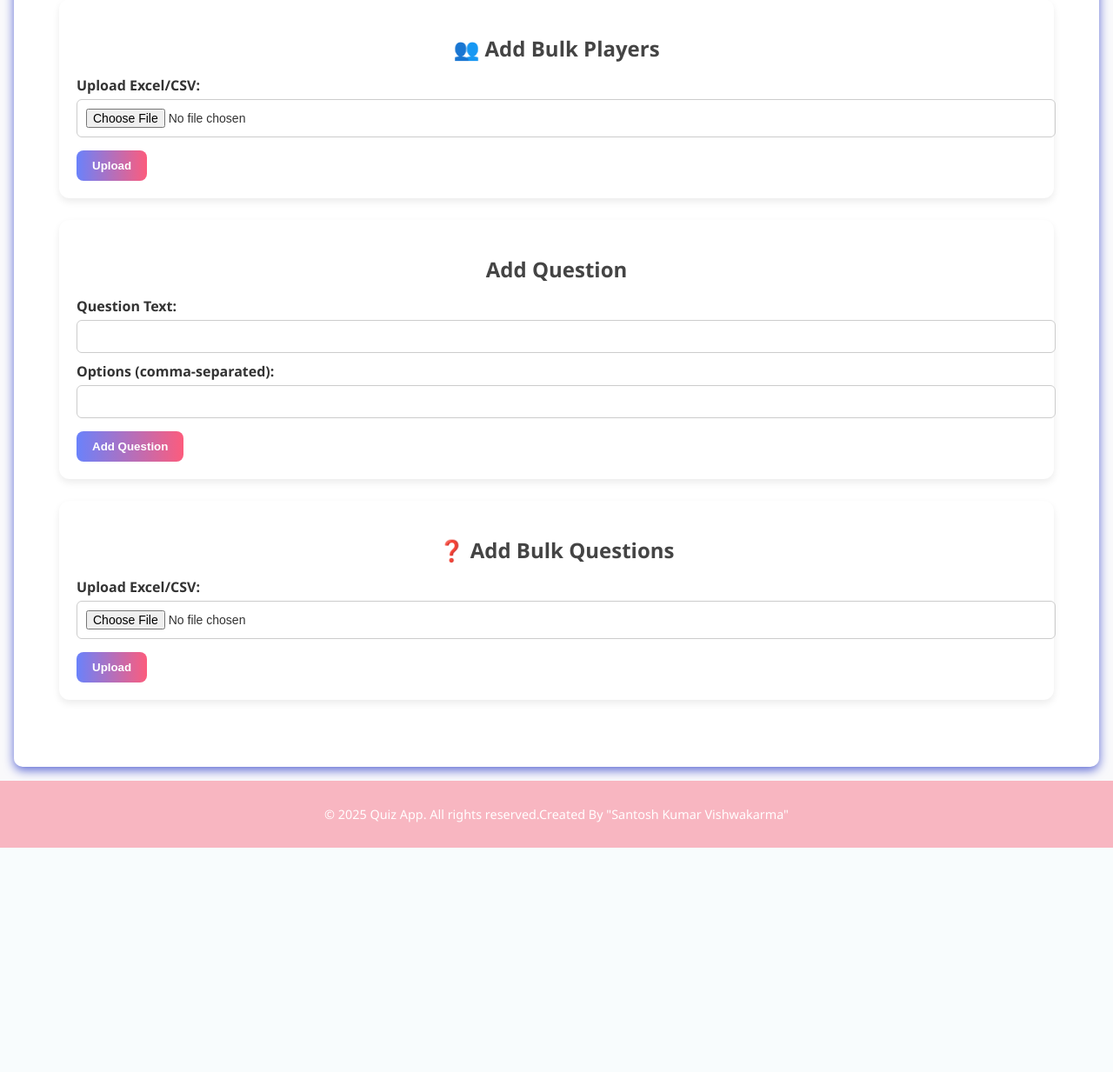
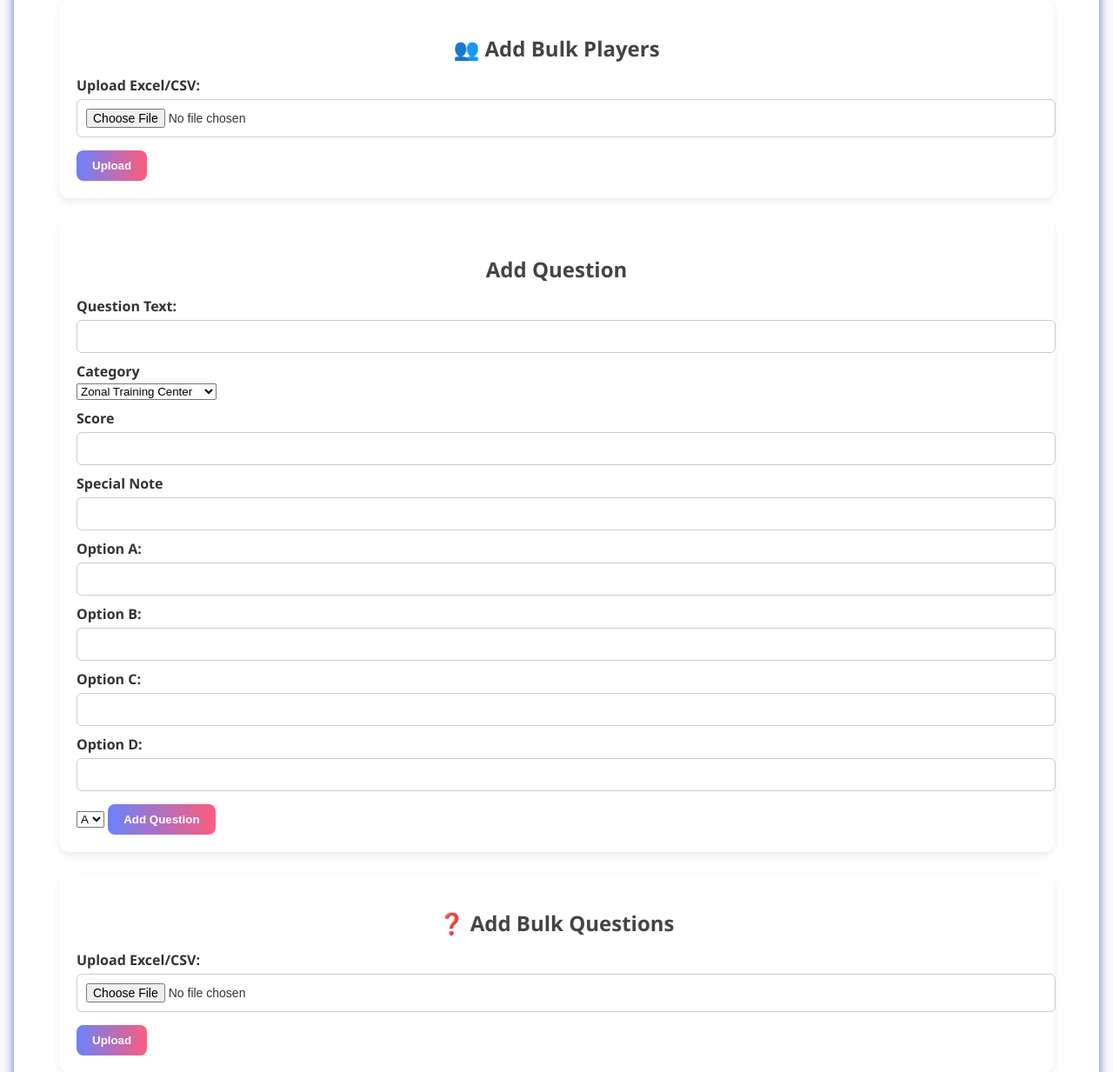
Before and after one commit to pintu89/quizapp, a Django app: page /admin_login/ in a window 1280 px wide. Shown: the part 1157-2390 px from the top of the page at 87% size. Before the commit the page ends 2132 px from the top, so only its background shows below. Run offline with Django 4.2, Linux system fonts and the light colour scheme; the visitor is signed in with stand-in values (Sample User, id 1).

Commit message:
add-bulk-question is woking now

```diff
--- a/home/templates/home/admin.html
+++ b/home/templates/home/admin.html
@@ -70,8 +70,32 @@ enctype="multipart/form-data">
         {% csrf_token %}
         <label>Question Text:</label>
         <input type="text" name="question_text" required>
-    <label>Options (comma-separated):</label>
-    <input type="text" name="options" required>
+        <label for="category">Category</label>
+        <select name="category" id="category">
+            <option value="ZTC">Zonal Training Center</option>
+            <option value="ETTC">Electric Training Center</option>
+            <option value="Others">Others</option>
+        </select>
+        <label for="score">Score</label>
+        <input type="text" name="score" id="score" required, 1>
+
+        <label for="special_note">Special Note</label>
+        <input type="text" name="special_note" id="special_note" >
+
+        <label>Option A:</label>
+        <input type="text" name="option_a" required>
+        <label>Option B:</label>
+        <input type="text" name="option_b" required>
+        <label>Option C:</label>
+        <input type="text" name="option_c" required>
+        <label>Option D:</label>
+        <input type="text" name="option_d" required>
+        <select name="correct_answer" id="correct_answer">
+            <option value="A" required>A</option>
+            <option value="B" required>B</option>
+            <option value="C">C</option>
+            <option value="D">D</option>
+        </select>
         <button type="submit">Add Question</button>
     </form>
         </section>
--- a/home/templates/home/home.html
+++ b/home/templates/home/home.html
@@ -13,7 +13,6 @@
 
     <div>
         <a href="/login/" class="start-btn">Start Quiz 🚀</a>
-        <a href="/Play_Game/" class="game-btn">Play Game </a>
     </div>
 
     </section>
--- a/home/templates/home/quiz_start.html
+++ b/home/templates/home/quiz_start.html
@@ -38,7 +38,7 @@
         </select>
     </div>
     </div>
-
+          <a href="/Play_Game/" class="game-btn">Play Game </a>
     </section>
 </div>
 
--- a/home/views.py
+++ b/home/views.py
@@ -1,5 +1,5 @@
 #views.py
-
+import re
 import pandas as pd
 from django.shortcuts import render, redirect, get_object_or_404
 from django.http import JsonResponse
@@ -290,18 +290,49 @@ def add_bulk_questions(request):
                 df = pd.read_csv(file)
             else:
                 df = pd.read_excel(file)
+
             df.columns = [c.strip().upper() for c in df.columns]
+            required_cols=["QUESTION","OPTION A","OPTION B","OPTION C","OPTION D","CORRECT ANSWER"]
+            for col in required_cols:
+                if col not in df.columns:
+                    messages.error(request, f"Missing required column: {col}")
+                    return JsonResponse({"status": "error","msg": f"Missing required column: {col}"}, status=400)
+
+            added, skipped = 0, 0
+
             for _, row in df.iterrows():
-                Question.objects.create(
-                    question_text=row.get("QUESTION"),
-                    option_a=row.get("OPTION A"),
-                    option_b=row.get("OPTION B"),
-                    option_c=row.get("OPTION C"),
-                    option_d=row.get("OPTION D"),
-                    correct_answer=row.get("CORRECT ANSWER"),
-                    special_note=row.get("SPECIAL NOTE"),
-                )
-            return JsonResponse({"status": "success","msg": "Questions added successfully"})
+                q_text = str(row.get("QUESTION")).strip()
+                raw_ans = str(row.get("CORRECT ANSWER")).strip().upper()
+                match = re.search(r'([A-D])', raw_ans, re.IGNORECASE)
+                if match:
+                    correct_answer = match.group(1).upper()
+                else:
+                    correct_answer = ""
+                if not q_text:
+                    skipped += 1
+                    continue
+
+                if Question.objects.filter(question_text__iexact=q_text).exists():
+                    skipped += 1
+                    continue
+
+                try:
+                    Question.objects.create(
+                        question_text=row.get("QUESTION"),
+                        option_a=row.get("OPTION A"),
+                        option_b=row.get("OPTION B"),
+                        option_c=row.get("OPTION C"),
+                        option_d=row.get("OPTION D"),
+                        correct_answer=correct_answer,
+                        special_note=row.get("SPECIAL NOTE"),
+                        category=row.get("CATEGORY", "Others"),
+                        score=row.get("SCORE", 10),
+                    )
+                    added += 1
+                except Exception as e:
+                    print(f"Error adding question at row {skipped}: {e}")
+                    continue
+            return JsonResponse({"status": "success","msg": f"{added} Questions added successfully"})
         except Exception as e:
             return JsonResponse({"status": "error","msg": str(e)}, status=500)
 
```
Also changed, not shown: static/style/home.css (+17 -0 lines). Lines whose indentation alone changed are shown as unchanged.
